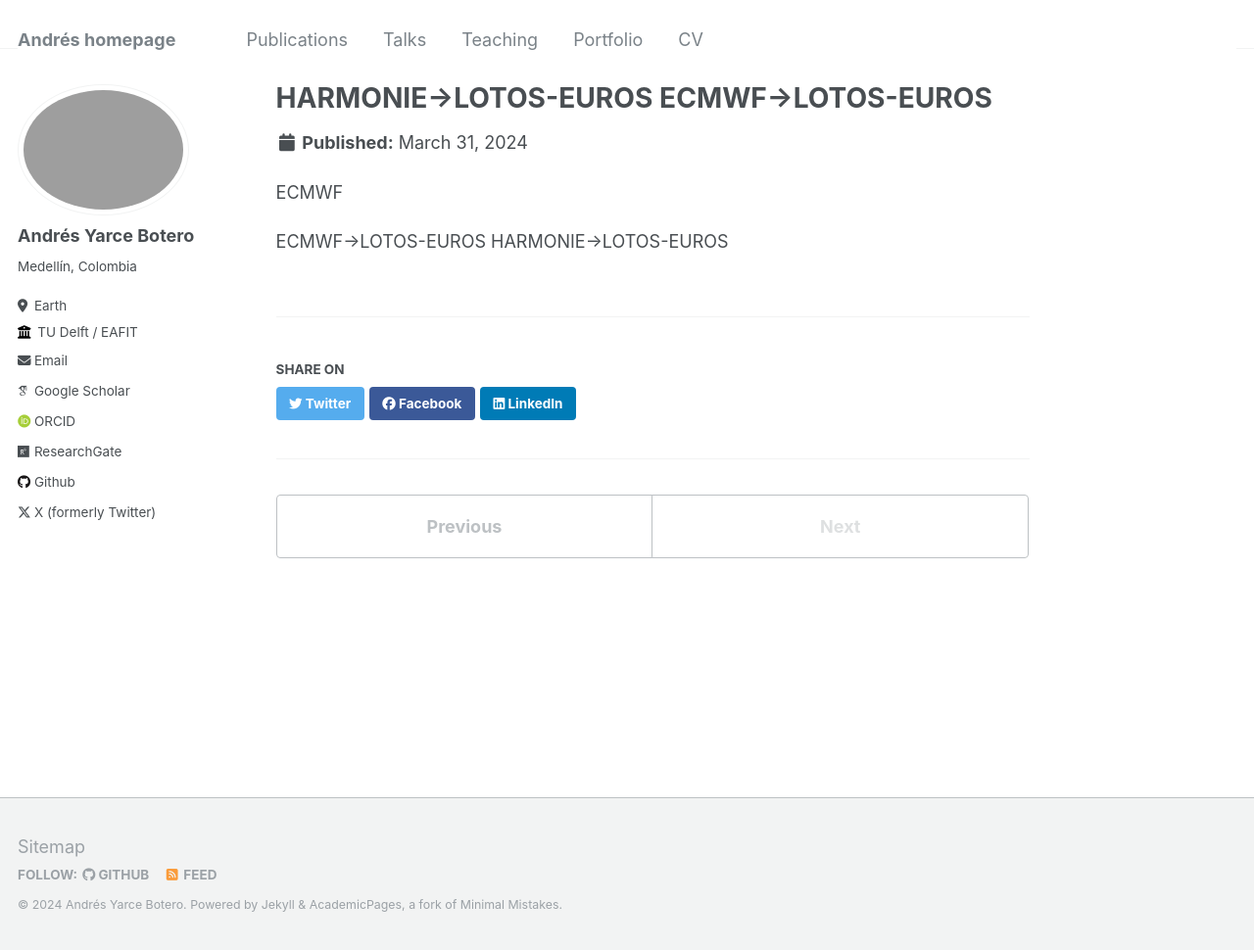
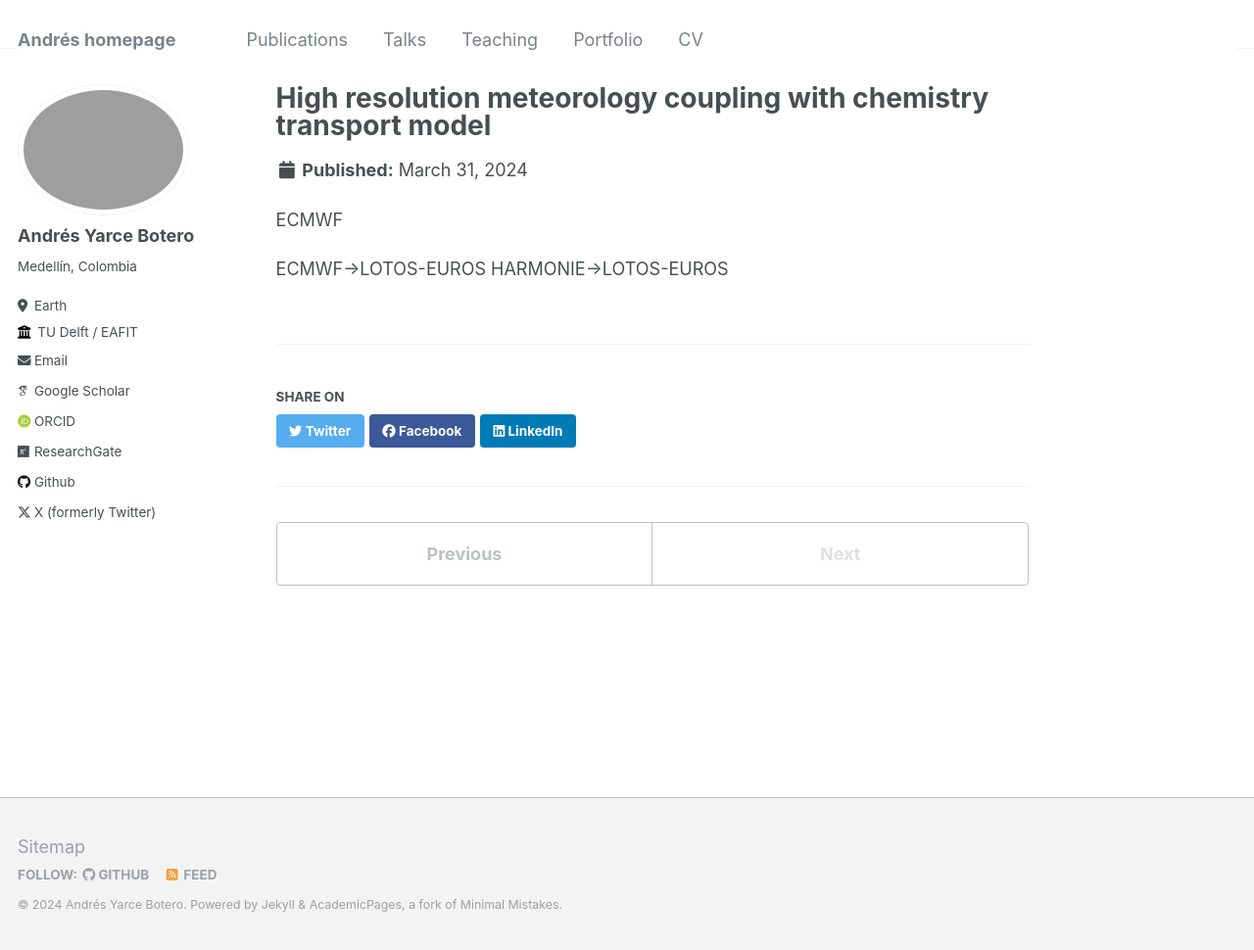
Before and after one commit to ayarceb/ayarceb.github.io, a Jekyll site: the page built from _portfolio/portfolio-2.html, in a window 1280 px wide and 970 px high. Shown: the whole window at 98% size. Built offline with Jekyll 4.4.1, drawn with Linux system fonts in a browser that asks for light colours; some web fonts are replaced.

Commit message:
Update portfolio-2.html

```diff
--- a/_portfolio/portfolio-2.html
+++ b/_portfolio/portfolio-2.html
@@ -1,6 +1,6 @@
 ---
-title: "HARMONIE->LOTOS-EUROS   ECMWF->LOTOS-EUROS"
-excerpt: "High resolution meteorology coupling with chemistry transport model <br/><img src='/images/ECMWF_2021_07.gif' style='width: 50%;'><img src='/images/HARMONIE_2021_07.gif' style='width: 50%;'>"
+title: "High resolution meteorology coupling with chemistry transport model"
+excerpt: " ECMWF->LOTOS-EUROS                      HARMONIE->LOTOS-EUROS <br/><img src='/images/ECMWF_2021_07.gif' style='width: 50%;'><img src='/images/HARMONIE_2021_07.gif' style='width: 50%;'>"
 ---
 
 <p>ECMWF</p>
```
